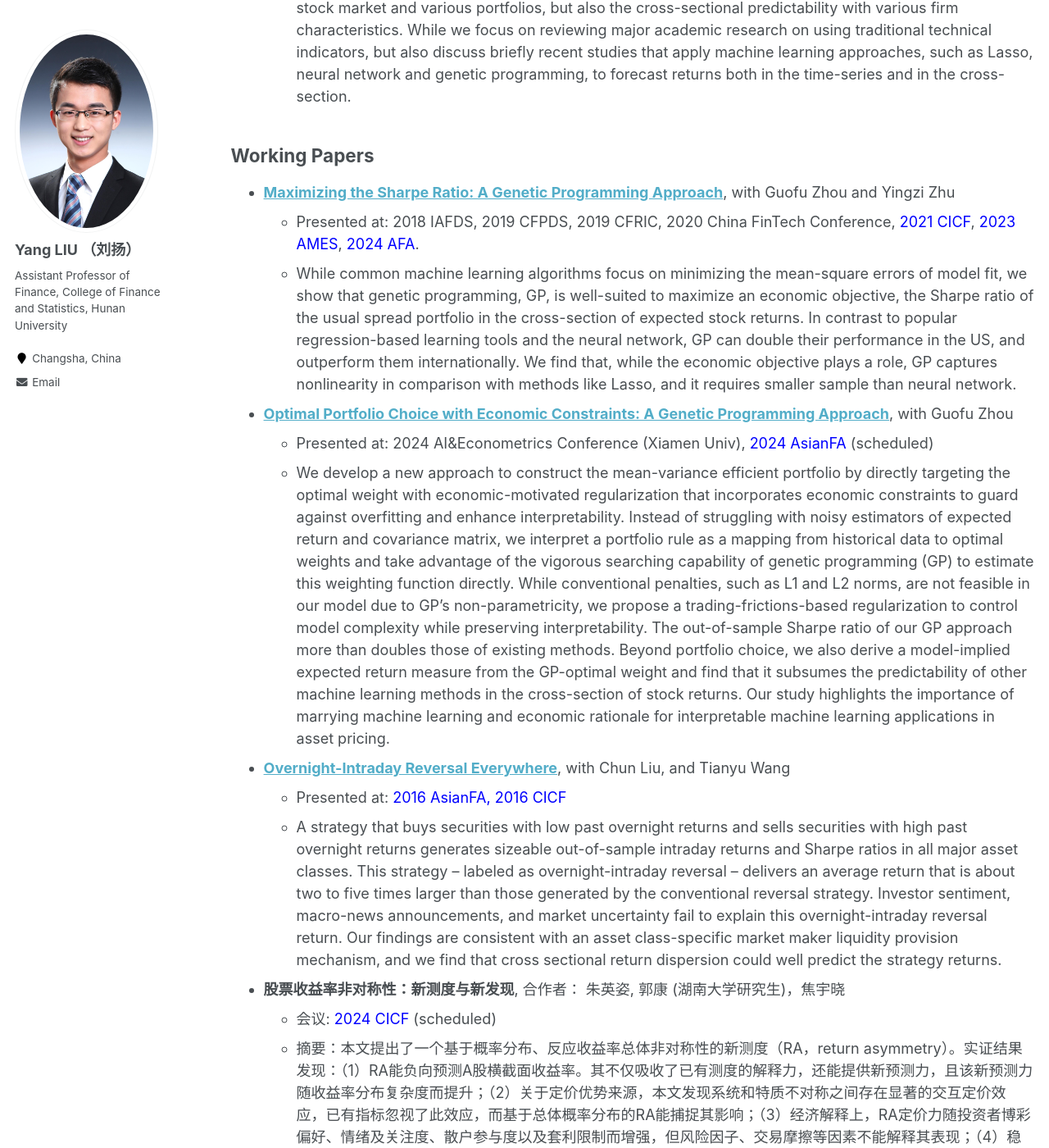
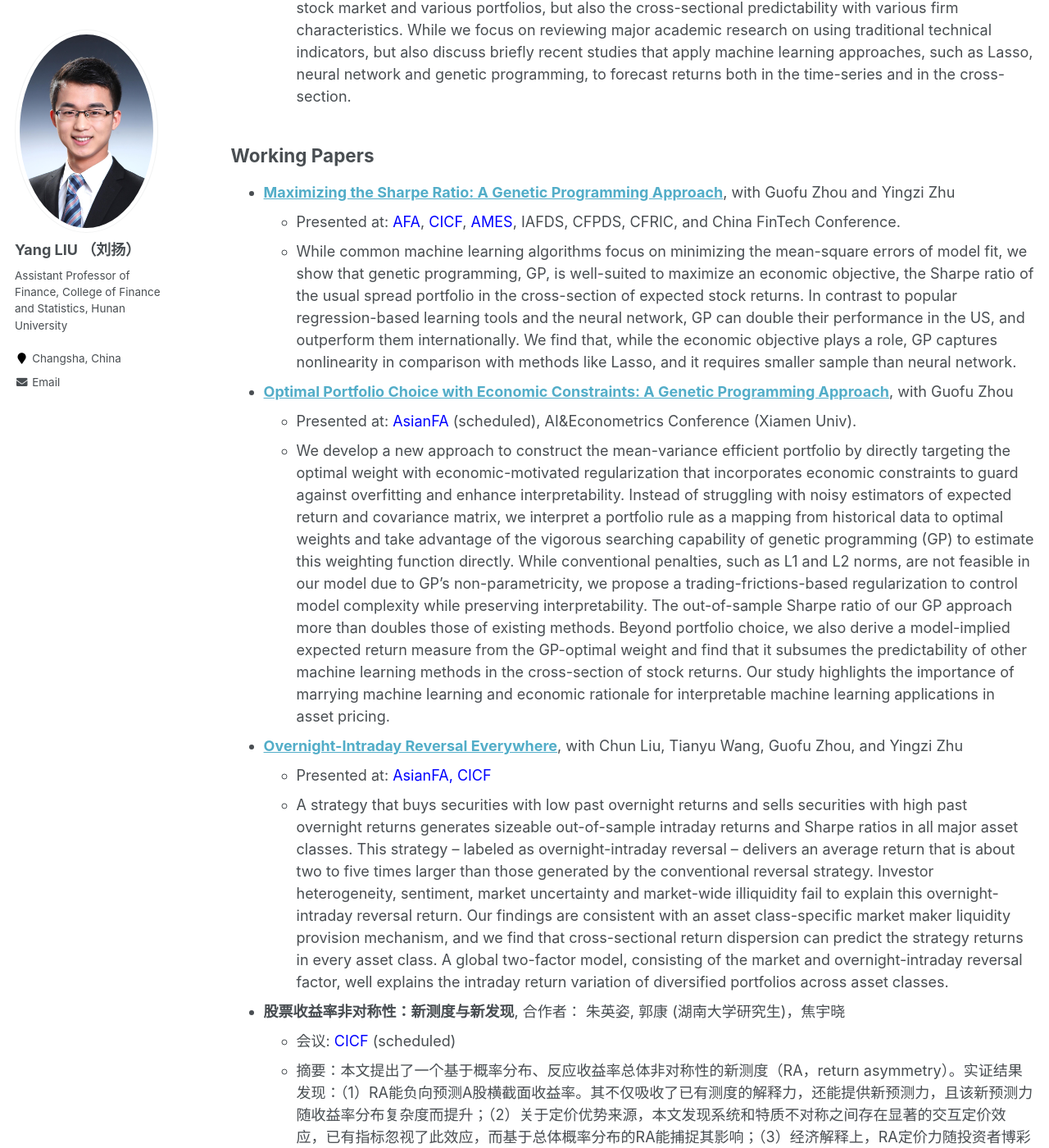
Before and after one commit to yangliu-finance/yangliu-finance.github.io, a Jekyll site: the page built from _pages/research.md, in a window 1280 px wide and 1400 px high, scrolled down 771 px. Shown: the whole window at 82% size. Built offline with Jekyll 4.4.1, drawn with Linux system fonts in a browser that asks for light colours.

Commit message:
Update research.md

```diff
--- a/_pages/research.md
+++ b/_pages/research.md
@@ -30,7 +30,7 @@ Working Papers
 
 
 + **[Maximizing the Sharpe Ratio: A Genetic Programming Approach](https://ssrn.com/abstract=3726609)**, with Guofu Zhou and Yingzi Zhu
-  + Presented at:  2018 IAFDS, 2019 CFPDS, 2019 CFRIC, 2020 China FinTech Conference, <font color="blue"> 2021 CICF</font>, <font color="blue"> 2023 AMES</font>, <font color="blue"> 2024 AFA</font>.
+  + Presented at:  <font color="blue">  AFA</font>, <font color="blue">  CICF</font>, <font color="blue">  AMES</font>, IAFDS,  CFPDS,  CFRIC,  and China FinTech Conference.
   + While common machine learning algorithms focus on minimizing the mean-square errors of model fit,
   we show that genetic programming, GP, is well-suited to maximize an economic objective, the Sharpe ratio of
   the usual spread portfolio in the cross-section of expected stock returns. In contrast to popular regression-based
@@ -42,16 +42,17 @@ Working Papers
   -->
 
 + **[Optimal Portfolio Choice with Economic Constraints: A Genetic Programming Approach](https://papers.ssrn.com/sol3/papers.cfm?abstract_id=4674858)**, with Guofu Zhou
-  + Presented at: 2024 AI&Econometrics Conference (Xiamen Univ), <font color="blue"> 2024 AsianFA </font> (scheduled)
+  + Presented at:  <font color="blue">  AsianFA </font> (scheduled), AI&Econometrics Conference (Xiamen Univ).
   + We develop a new approach to construct the mean-variance efficient portfolio by directly targeting the optimal weight with economic-motivated regularization that incorporates economic constraints to guard against overfitting and enhance interpretability. Instead of struggling with noisy estimators of expected return and covariance matrix, we interpret a portfolio rule as a mapping from historical data to optimal weights and take advantage of the vigorous searching capability of genetic programming (GP) to estimate this weighting function directly. While conventional penalties, such as L1 and L2 norms, are not feasible in our model due to GP's non-parametricity, we propose a trading-frictions-based regularization to control model complexity while preserving interpretability. The out-of-sample Sharpe ratio of our GP approach more than doubles those of existing methods. Beyond portfolio choice,  we also derive a model-implied expected return measure from the GP-optimal weight and find that it subsumes the predictability of other machine learning methods in the cross-section of stock returns. Our study highlights the importance of marrying machine learning and economic rationale for interpretable machine learning applications in asset pricing.
 
-+ **[Overnight-Intraday Reversal Everywhere](https://ssrn.com/abstract=4605208)**, with Chun Liu, and Tianyu Wang
-  + Presented at: <font color="blue">2016 AsianFA, 2016 CICF </font>
-  + A strategy that buys securities with low past overnight returns and sells securities with high past overnight returns generates sizeable out-of-sample intraday returns and Sharpe ratios in all major asset classes. This strategy – labeled as overnight-intraday reversal – delivers an average return that is about two to five times larger than those generated by the conventional reversal strategy. Investor sentiment, macro-news announcements, and market uncertainty fail to explain this overnight-intraday reversal return. Our findings are consistent with an asset class-specific market maker liquidity provision mechanism, and we find that cross sectional return dispersion could well predict the strategy returns.
++ **[Overnight-Intraday Reversal Everywhere](https://ssrn.com/abstract=4605208)**, with Chun Liu, Tianyu Wang, Guofu Zhou, and Yingzi Zhu
+  + Presented at: <font color="blue"> AsianFA,  CICF </font>
+  + A strategy that buys securities with low past overnight returns and sells securities with high past overnight returns generates sizeable out-of-sample intraday returns and Sharpe ratios in all major asset classes. This strategy – labeled as overnight-intraday reversal – delivers an average return that is about two to five times larger than those generated by the conventional reversal strategy. Investor heterogeneity, sentiment, market uncertainty and market-wide illiquidity fail to explain this overnight-intraday reversal return. Our findings are consistent with an asset class-specific market maker liquidity provision mechanism, and we find that cross-sectional return dispersion can predict the strategy returns in every asset class.
+A global two-factor model, consisting of the market and overnight-intraday reversal factor, well explains the intraday return variation of diversified portfolios across asset classes.
 
 
 + **股票收益率非对称性：新测度与新发现**, 合作者： 朱英姿, 郭康 (湖南大学研究生)，焦宇晓
-  + 会议: <font color="blue"> 2024 CICF </font> (scheduled)
+  + 会议: <font color="blue">  CICF </font> (scheduled)
   + 摘要：本文提出了一个基于概率分布、反应收益率总体非对称性的新测度（RA，return asymmetry）。实证结果发现：（1）RA能负向预测A股横截面收益率。其不仅吸收了已有测度的解释力，还能提供新预测力，且该新预测力随收益率分布复杂度而提升；（2）关于定价优势来源，本文发现系统和特质不对称之间存在显著的交互定价效应，已有指标忽视了此效应，而基于总体概率分布的RA能捕捉其影响；（3）经济解释上，RA定价力随投资者博彩偏好、情绪及关注度、散户参与度以及套利限制而增强，但风险因子、交易摩擦等因素不能解释其表现；（4）稳健性上，控制前景理论、 收益率突显性等因素，RA仍有显著定价力；（5）特质非对称在A股的定价力强于系统指标，美股结果则相反，这说明A股的独特性。RA综合两部分信息，在国际股市上的定价能力也优于已有测度。
 
 
```
